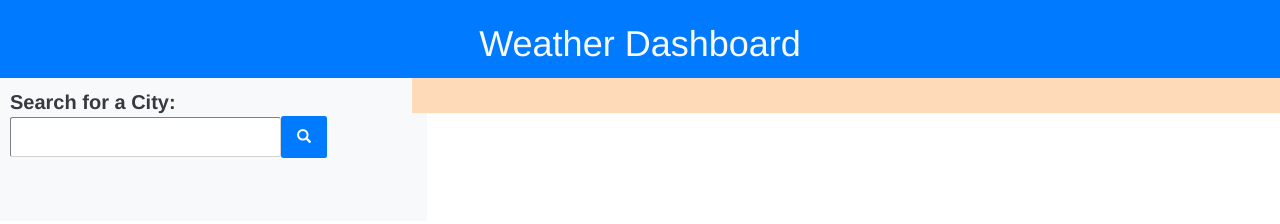
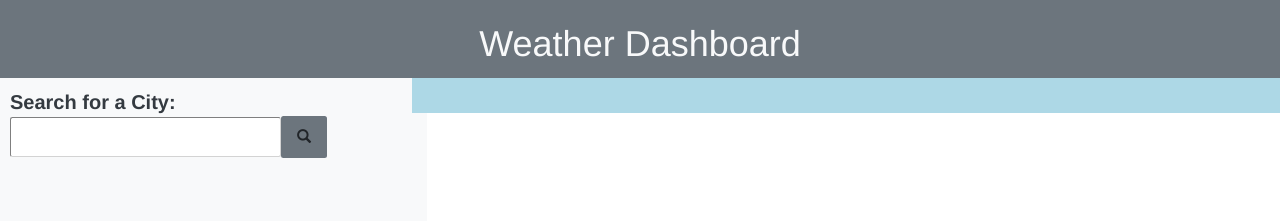
Before and after one commit to yamilhp5/Weather-Dashboard, a plain HTML site: page index.html in a window 1280 px wide. Drawn offline with nearby package versions, Linux system fonts and the light colour scheme; some icons are missing.

Commit message:
Updated ReadMe, CSS

```diff
--- a/index.html
+++ b/index.html
@@ -17,7 +17,7 @@
 
 <body class="body">
     <header class="header">
-        <div class="h1-container d-flex translate-middle bg bg-primary justify-content-center">
+        <div class="h1-container d-flex translate-middle bg bg-secondary justify-content-center">
             <h1 class="h1 text-light">Weather Dashboard</h1>
         </div>
     </header>
@@ -40,7 +40,7 @@
                                     <input type="text" id="search-input" name="search-input" class="search-input rounded">
                                 </div>
                                 <div class="col-sm-4 p-0">
-                                    <button type="submit" class="btn bg-primary rounded search-button">
+                                    <button type="submit" class="btn bg-secondary rounded search-button">
                                         <span class="glyphicon glyphicon-search"></span>
                                     </button>
                                 </div>
--- a/style.css
+++ b/style.css
@@ -28,10 +28,11 @@
 
 .search-button {
     padding: 10px 15px;
+    background-color: lightskyblue;
 }
 
 .search-history-container {
-    padding: 10px;
+    padding: 8px;
 }
 
 .past-search {
@@ -60,7 +61,7 @@
 
 .current-title-container {
     display: flex;
-	background-color: peachpuff;
+	background-color:lightblue;
 }
 
 .current-title {
```
Also changed, not shown: image-1.png (added), image.png (added), 1 other file.
